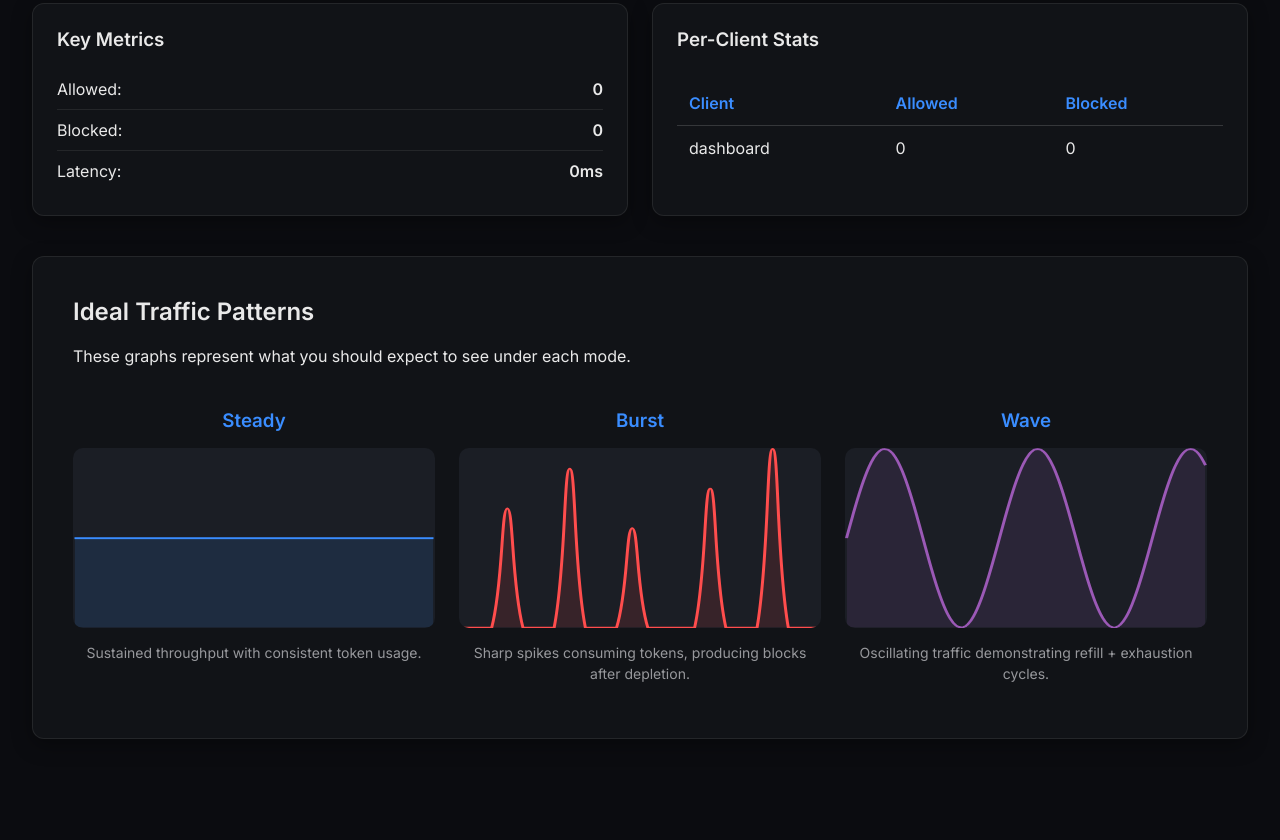
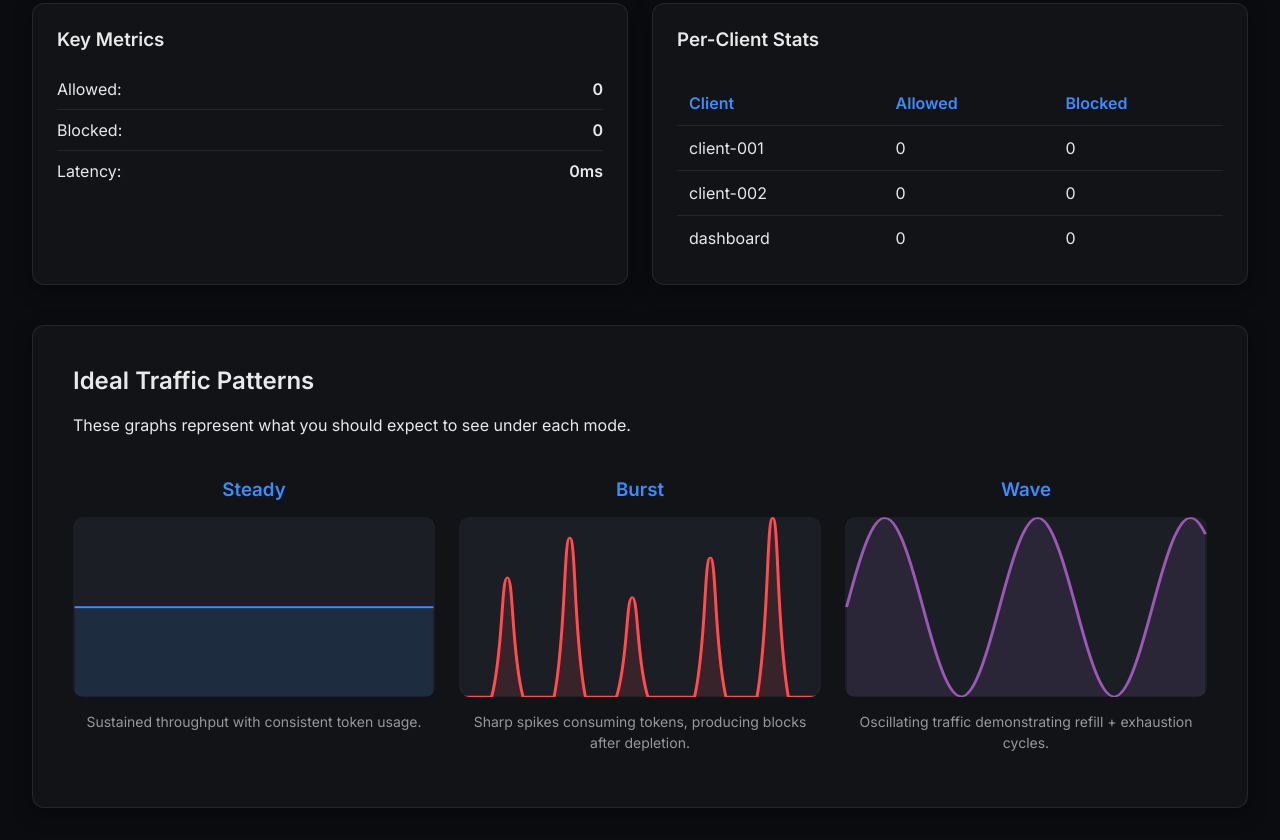
Before and after one commit to Prateesh-Sulikeri/Go-event-ingestor, a plain HTML site: page dashboard/index.html in a window 1280 px wide. Shown: the part 1357-2197 px from the top of the page. Before the commit the page ends 2128 px from the top, so only its background shows below. Drawn offline with nearby package versions, Linux system fonts and the light colour scheme.

Commit message:
Fixed bugs

```diff
--- a/dashboard/index.html
+++ b/dashboard/index.html
@@ -444,6 +444,8 @@ const simulatedData = {
     bucket_size: 100,
     refill_rate: 10,
     clients: {
+        'client-001': { allowed: 0, blocked: 0 },
+        'client-002': { allowed: 0, blocked: 0 },
         'dashboard': { allowed: 0, blocked: 0 }
     }
 };
```
